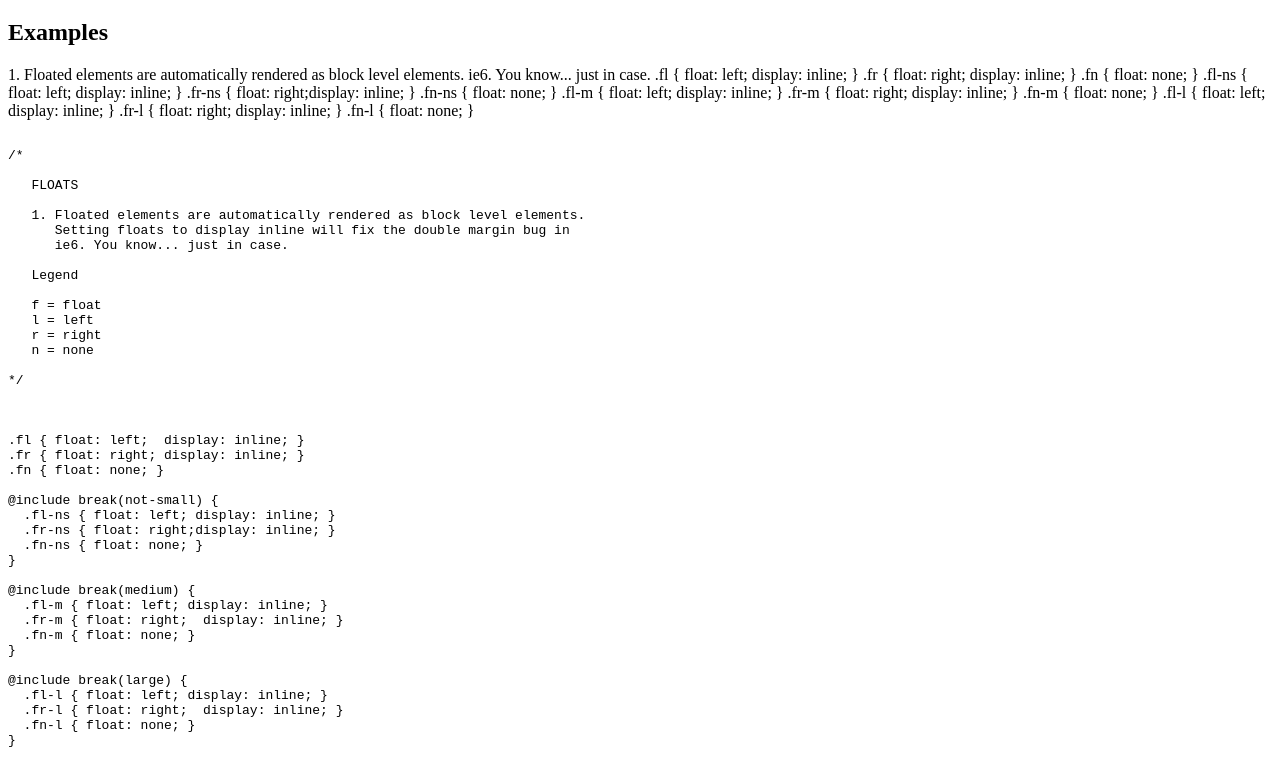
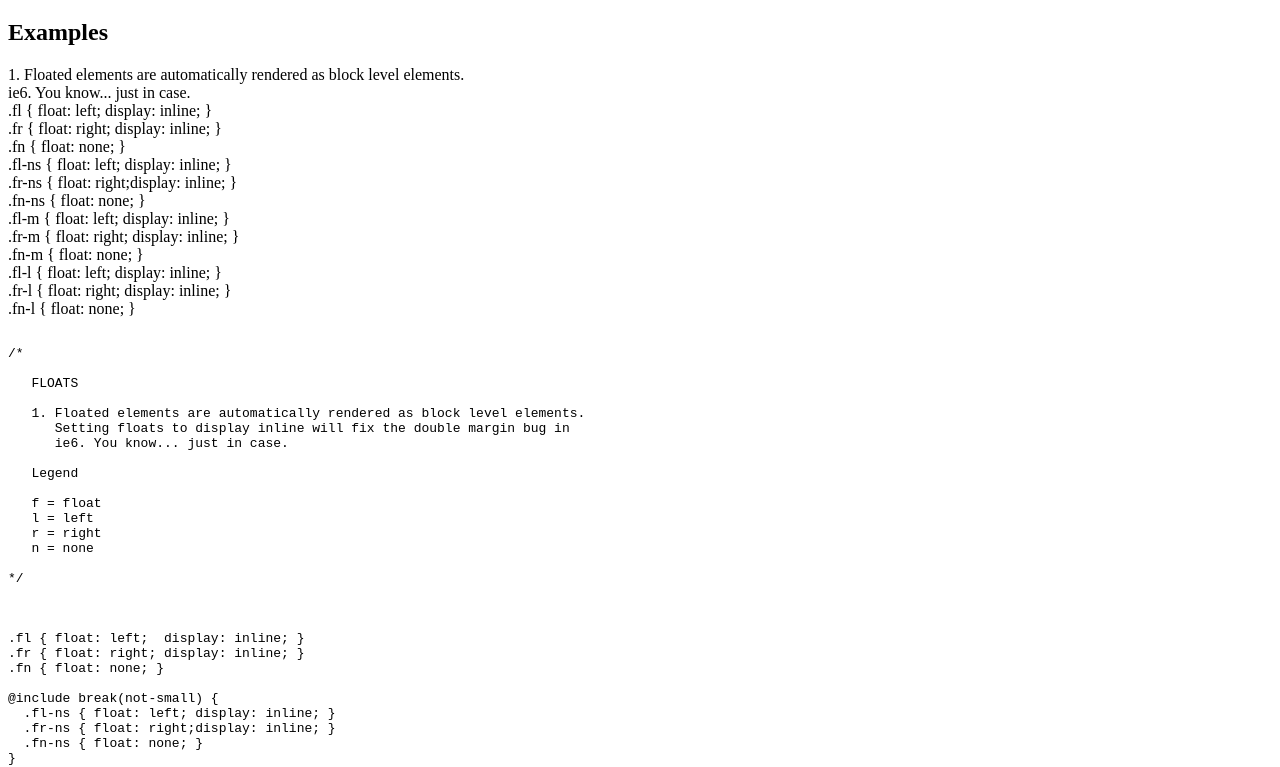
Before and after one commit to tachyons-css/tachyons-floats, a website: page index.html in a window 1280 px wide. Shown: the part 61-828 px from the top of the page. Drawn offline with Linux system fonts and the light colour scheme.

Commit message:
Breaking out lines of classes and attaching them to elements

```diff
--- a/index.html
+++ b/index.html
@@ -14,20 +14,20 @@
     <h1>tachyons floats</h1>
     <h2>Examples</h2>
 
-   1. Floated elements are automatically rendered as block level elements.
-      ie6. You know... just in case.
-.fl { float: left;  display: inline; }
-.fr { float: right; display: inline; }
-.fn { float: none; }
-  .fl-ns { float: left; display: inline; }
-  .fr-ns { float: right;display: inline; }
-  .fn-ns { float: none; }
-  .fl-m { float: left; display: inline; }
-  .fr-m { float: right;  display: inline; }
-  .fn-m { float: none; }
-  .fl-l { float: left; display: inline; }
-  .fr-l { float: right;  display: inline; }
-  .fn-l { float: none; }
+    <div class=".">1. Floated elements are automatically rendered as block level elements.</div>
+    <div class="e6.">ie6. You know... just in case.</div>
+    <div class="fl">.fl { float: left;  display: inline; }</div>
+    <div class="fr">.fr { float: right; display: inline; }</div>
+    <div class="fn">.fn { float: none; }</div>
+    <div class="fl-ns">.fl-ns { float: left; display: inline; }</div>
+    <div class="fr-ns">.fr-ns { float: right;display: inline; }</div>
+    <div class="fn-ns">.fn-ns { float: none; }</div>
+    <div class="fl-m">.fl-m { float: left; display: inline; }</div>
+    <div class="fr-m">.fr-m { float: right;  display: inline; }</div>
+    <div class="fn-m">.fn-m { float: none; }</div>
+    <div class="fl-l">.fl-l { float: left; display: inline; }</div>
+    <div class="fr-l">.fr-l { float: right;  display: inline; }</div>
+    <div class="fn-l">.fn-l { float: none; }</div>
     <pre>
 <code>
 /*
```
